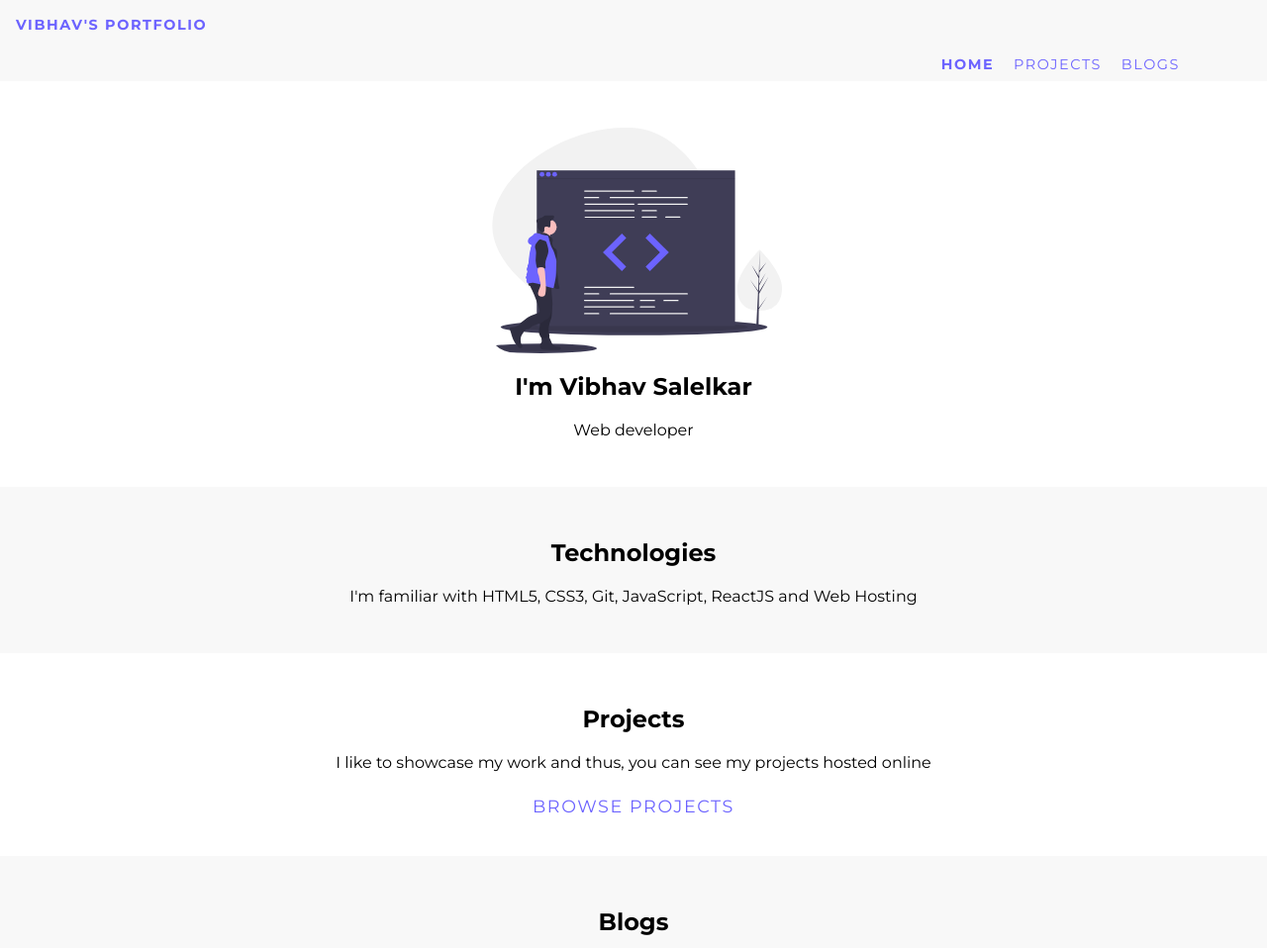
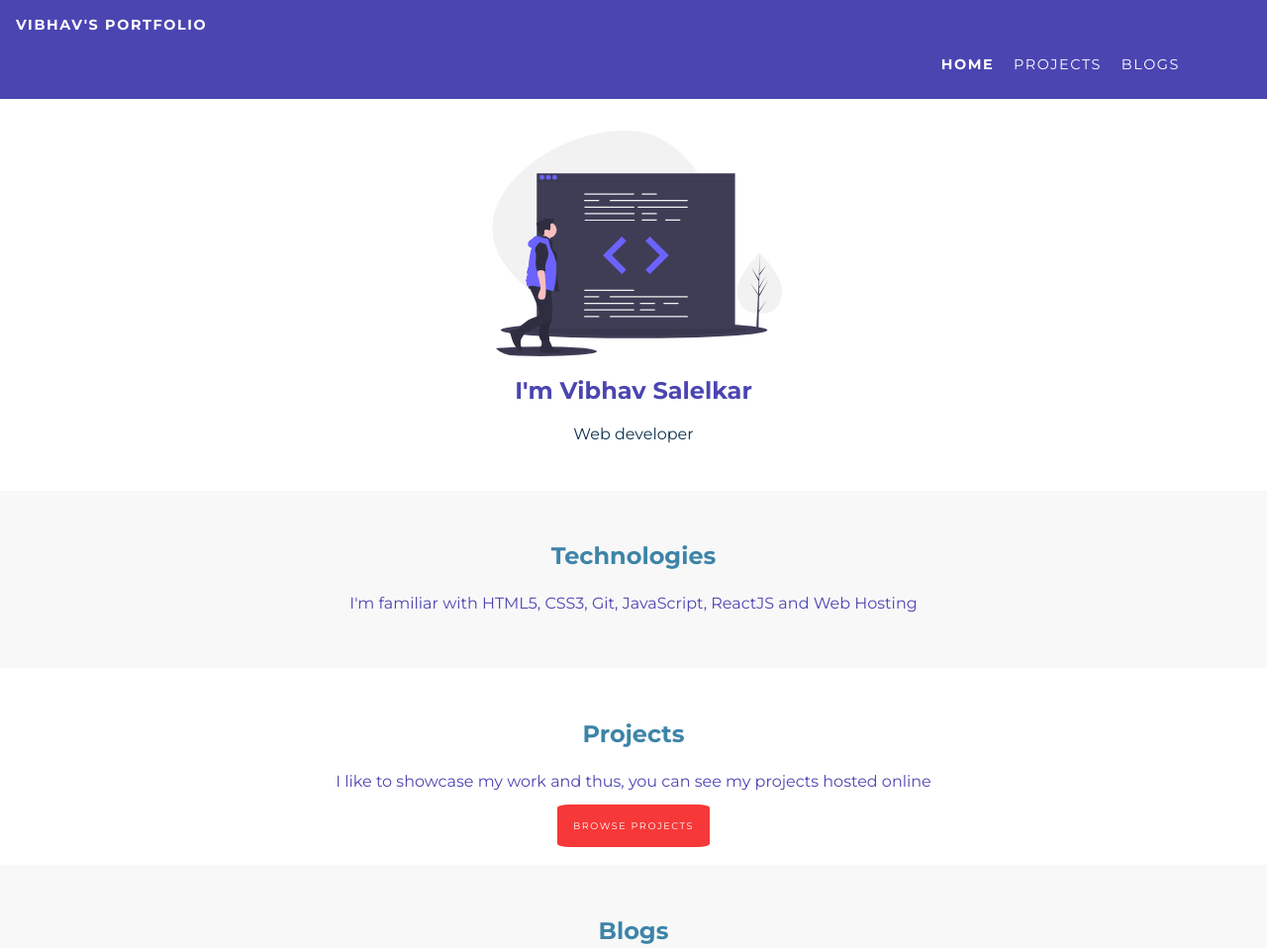
Before and after one commit to Vibhav-Salelkar/vibhavsalelkar-portfolio, a plain HTML site: page index.html in a window 1280 px wide. Shown: the top 958 px of the page at 99% size. Drawn offline with Linux system fonts and the light colour scheme.

Commit message:
style: all pages

```diff
--- a/index.html
+++ b/index.html
@@ -38,12 +38,12 @@
         <section>
             <h2>Projects</h2>
             <p>I like to showcase my work and thus, you can see my projects hosted online</p>
-            <a class="primary-link" href="pages/projects.html">Browse Projects</a>
+            <a class="primary-link-index" href="pages/projects.html">Browse Projects</a>
         </section>
         <section class="bg-ow">
             <h2>Blogs</h2>
             <p>I am also working on some technical and non techincal blogs. I like to document my journey of learning.</p>
-            <a class="primary-link" href="pages/blogs.html">Read Blogs</a>
+            <a class="primary-link-index" href="pages/blogs.html">Read Blogs</a>
         </section>
     </main>
     <footer>
--- a/styles/main.css
+++ b/styles/main.css
@@ -22,28 +22,52 @@ a {
     color: var(--primary);
     text-decoration: none;
 }
+header h2{
+    color: var(--primary-dark);
+}
+header p{
+    color: #0e3150;
+}
+section h2{
+    color:#3d84a8;
+}
+section p{
+    color:var(--primary-dark);
+    margin: 1.5rem 0;
+}
 .nav {
-    padding: 1rem 1rem 0rem 1rem;
-    background-color: var(--off-white);
+    padding: 1rem 1rem 0.2rem 1rem;
+    background-color: var(--primary-dark);
 }
 
 .nav .active {
     font-weight: bolder;
 }
 
-.nav .logo {
+.nav .logo a{
     font-weight: bolder;
-    color: var(--primary-dark);
+    color: var(--white);
 }
 
 .nav li {
     display: inline-block;
     padding: 0.5rem;
 }
+.nav li a{
+    color: var(--white);
+}
 .nav ul {
     text-align: right;
     margin-right: 4rem;
     font-size:0.9rem;
+}
+.primary-link-index {
+   color: var(--white);
+   background-color: #f73838;
+   border-radius: 8%;
+   padding: 1rem 1rem;
+   text-decoration: none;
+   font-size: 0.6rem;
 }
 .primary-link {
    display: block;
@@ -51,6 +75,7 @@ a {
    text-decoration: none;
    font-size: 1.1rem;
    padding: 0.5rem;
+   font-weight: 600;
 }
 .secondary-link {
     display: block;
@@ -58,6 +83,7 @@ a {
     text-decoration: none;
     font-size: 1.1rem;
     padding: 0.5rem;
+    font-weight: 600;
  }
 .text-center {
     font-size: 1.2rem;
@@ -94,6 +120,7 @@ footer {
     background-color: var(--primary-dark);
     color: var(--white);
     text-align:center;
+    margin-top:1rem;
 }
 footer a {
     color: var(--white)
@@ -120,6 +147,7 @@ footer li {
 }
 .projects{
     padding-bottom: 10rem;
+    position: relative;
 }
 .projects article{
     padding: 2rem 4rem 2rem 4rem;
@@ -133,6 +161,7 @@ footer li {
 .projects .date {
     margin-bottom: 0.7rem;
     font-size: 0.8rem;
+    color: #0e3150;
 }
 .projects a{
     font-size: 0.8rem;
@@ -141,4 +170,11 @@ footer li {
 .projects p{
     line-height: 1.4rem;
     font-size:0.9rem;
+    color: #3d84a8;
 }
+article h1{
+    color: var(--primary-dark);
+}
+article{
+    border-radius: 5%;
+}
```
